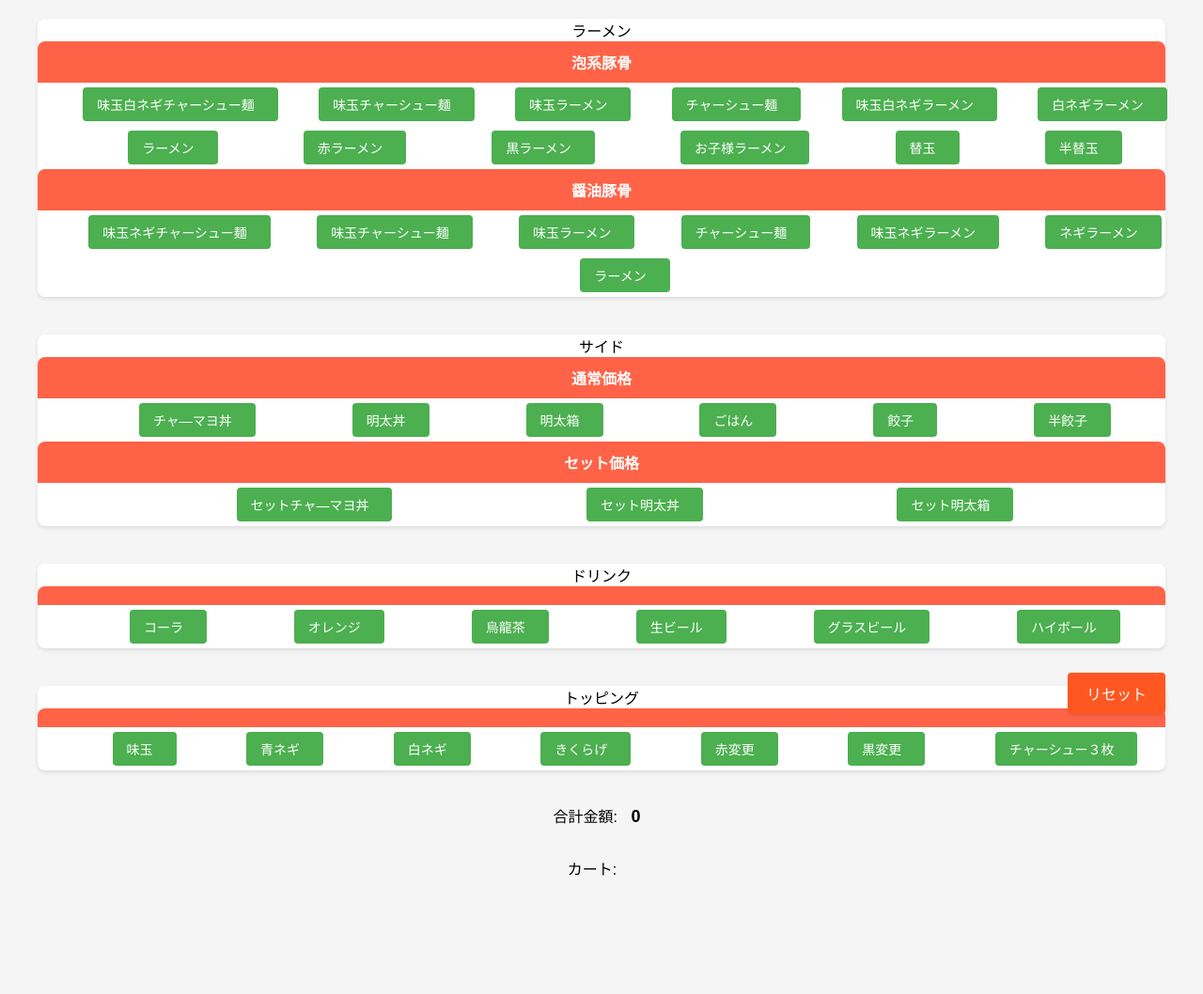
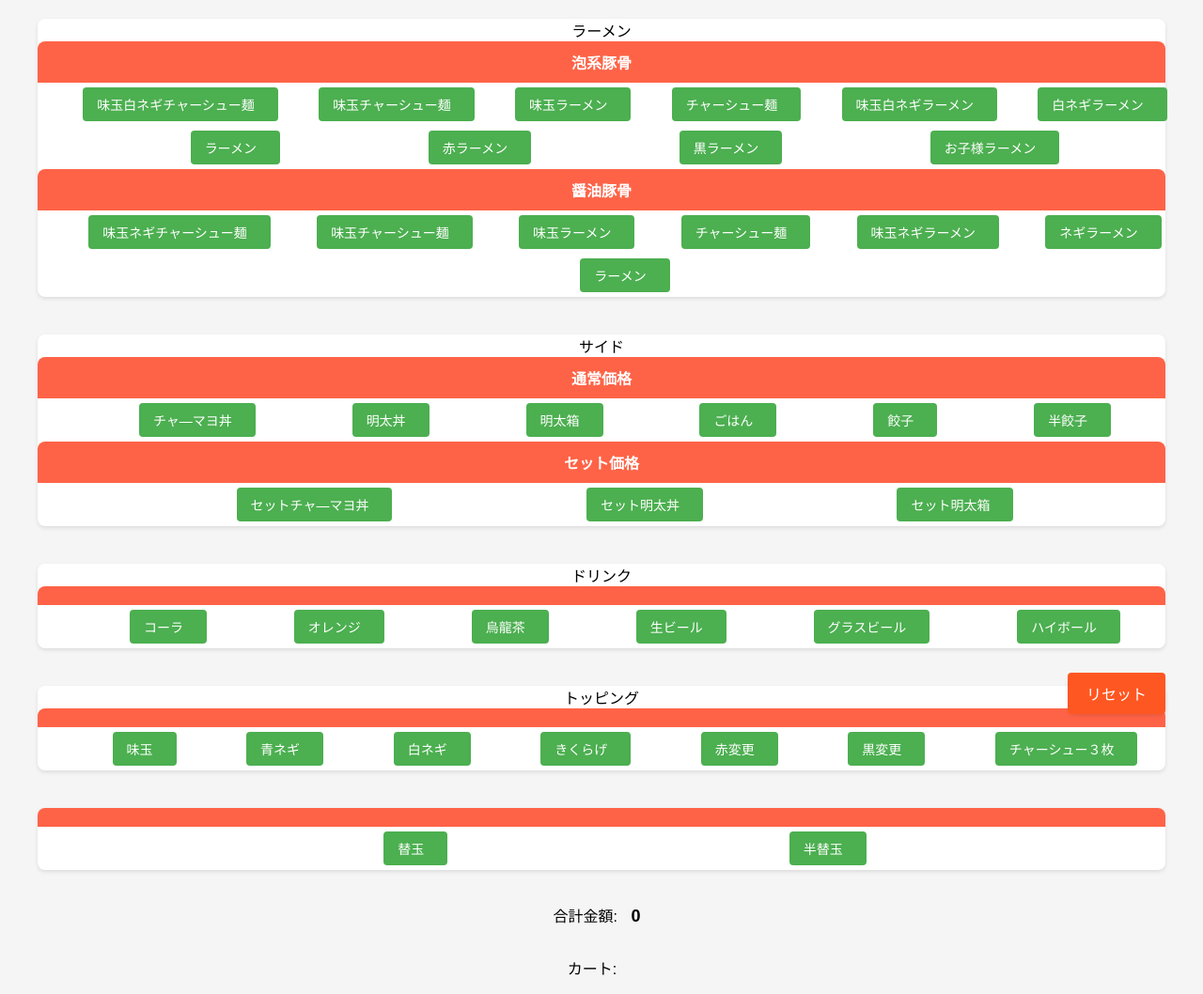
Before and after one commit to Oarisan/Ramen.github.io, a plain HTML site: page index.html in a window 1280 px wide. Shown: the whole page at 94% size. Before the commit the page ends 952 px from the top, so only its background shows below. Drawn offline with nearby package versions, Linux system fonts and the light colour scheme.

Commit message:
Update index.html

```diff
--- a/index.html
+++ b/index.html
@@ -26,8 +26,6 @@
         <dd><button class="product" data-name="赤ラーメン" data-price="1000">赤ラーメン</button></dd>
         <dd><button class="product" data-name="黒ラーメン" data-price="1000">黒ラーメン</button></dd>
         <dd><button class="product" data-name="お子様ラーメン" data-price="550">お子様ラーメン</button></dd>
-        <dd><button class="product" data-name="替玉" data-price="160">替玉</dd>
-        <dd><button class="product" data-name="半替玉" data-price="110">半替玉</dd>
       </dt>
       <dt>醤油豚骨
        <dd><button id="shoyu-ajinegitya" class="product" data-name="醬油味玉白ネギチャーシュー麺" data-price="1460">味玉ネギチャーシュー麺</button></dd>
@@ -75,6 +73,12 @@
         <dd><button id="cha-shu" class="product" data-name="チャーシュー３枚" data-price="300">チャーシュー３枚</button></dd>
       </dt>
     </dl>
+    <dl>
+      <dt>
+        <dd><button class="product" data-name="替玉" data-price="160">替玉</dd>
+        <dd><button class="product" data-name="半替玉" data-price="110">半替玉</dd>
+      </dt>
+    </dl>
 
     <!--リセットボタン-->
     <dl id="resetbutton">
```
